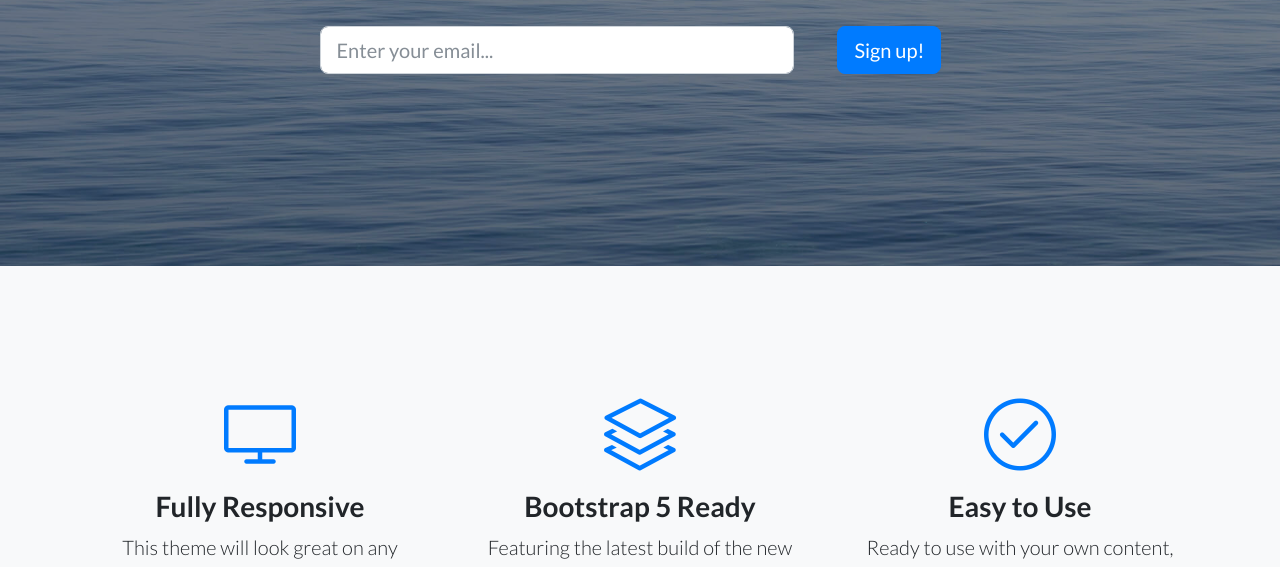
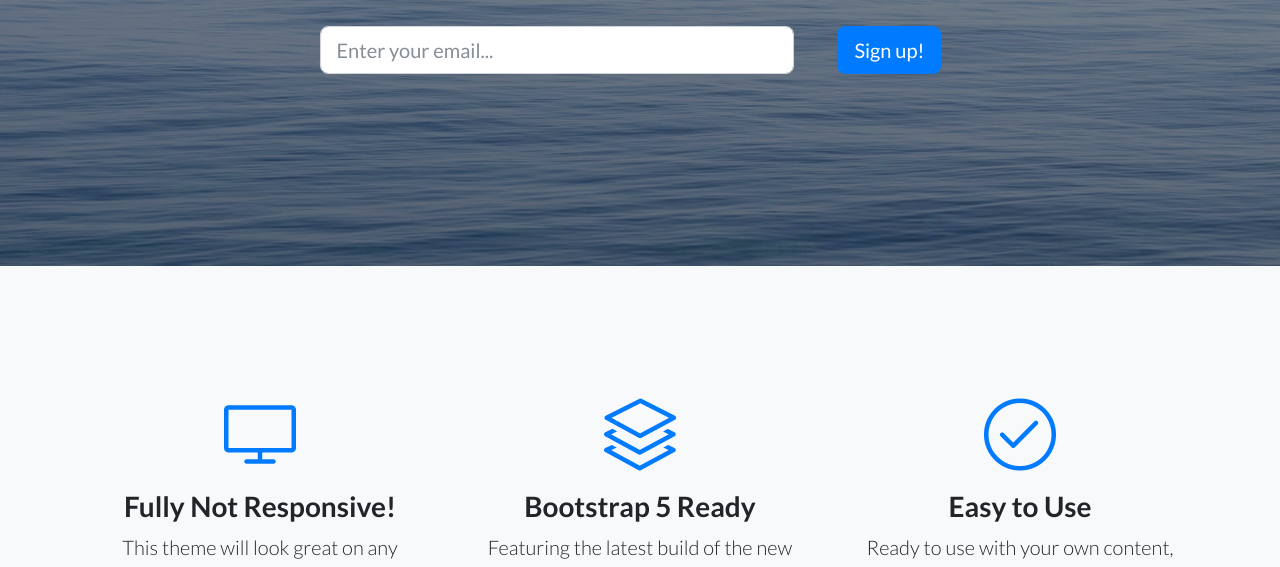
Before and after one commit to VideoGWiz/VideoGWiz.github.io, a plain HTML site: page index.html in a window 1280 px wide. Shown: the part 385-952 px from the top of the page. Drawn offline with Linux system fonts and the light colour scheme.

Commit message:
test: commit changes

```diff
--- a/index.html
+++ b/index.html
@@ -43,7 +43,7 @@
                 <div class="col-lg-4">
                     <div class="mx-auto features-icons-item mb-5 mb-lg-0 mb-lg-3">
                         <div class="d-flex features-icons-icon"><i class="icon-screen-desktop m-auto text-primary" data-bss-hover-animate="pulse"></i></div>
-                        <h3>Fully Responsive</h3>
+                        <h3>Fully Not Responsive!</h3>
                         <p class="lead mb-0">This theme will look great on any device, no matter the size!</p>
                     </div>
                 </div>
```
Also changed, not shown: 1 other file.
